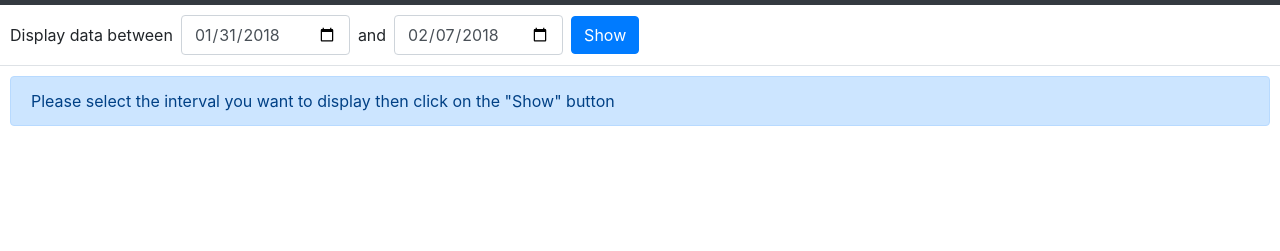
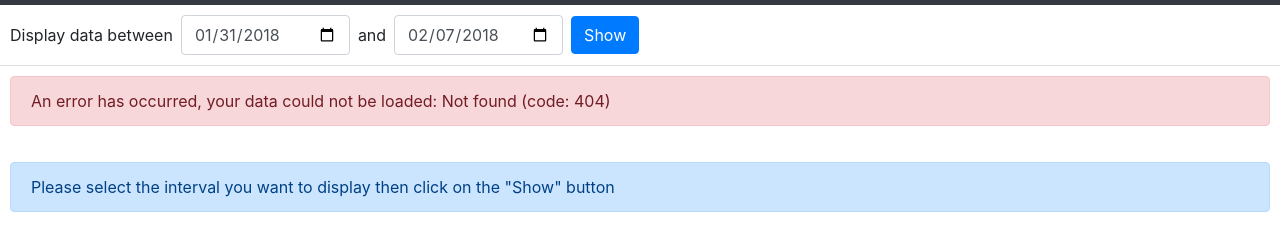
Before and after one commit to Chonne/voodoo-fullstack-hometask, a website: page app/index.html in a window 1280 px wide. Both pictures are taken after a click on the button "Show". Shown: the part 51-302 px from the top of the page. Drawn offline with nearby package versions, Linux system fonts and the light colour scheme; no server answers.

Commit message:
display errors

```diff
--- a/app/index.html
+++ b/app/index.html
@@ -58,7 +58,8 @@
   </section>
 
   <section id="msgContainer" class="d-none">
-
+    <div class="alert alert-danger" role="alert">
+    </div>
   </section>
 
   <section id="resultsContainer">
--- a/public/js/index.js
+++ b/public/js/index.js
@@ -4,6 +4,8 @@ const formFilterEl = document.getElementById('formFilter');
 const loaderEl = document.getElementById('loader');
 const dateStartEl = document.getElementById('dateStart');
 const dateEndEl = document.getElementById('dateEnd');
+const msgContainerEl = document.getElementById('msgContainer');
+const msgEl = msgContainerEl.querySelector('.alert');
 const headTotalEl = mainTableEl.querySelector('thead th.total');
 const tableFootEl = mainTableEl.querySelector('tfoot');
 const footTotalEl = tableFootEl.querySelector('tfoot td.total');
@@ -44,7 +46,7 @@ function fetchData(start, end) {
     })
     .catch(function(error) {
       postFetchData();
-      console.error(error);
+      displayError(error);
     });
 }
 
@@ -54,6 +56,7 @@ function preFetchData() {
   }
 
   loaderEl.classList.remove('d-none');
+  msgContainerEl.classList.add('d-none');
   mainTableEl.classList.add('loading');
 }
 
@@ -66,10 +69,27 @@ function postFetchData() {
   mainTableEl.classList.remove('loading');
 }
 
+function displayError(error) {
+  let msg = 'An error has occurred, your data could not be loaded: ';
+
+  if (error.response.data !== '' && typeof error.response.data === 'string') {
+    msg += error.response.data;
+  } else {
+    msg += 'Unknown reason';
+  }
+
+  msg += ` (code: ${error.response.status})`;
+
+  msgEl.innerHTML = msg;
+  msgContainerEl.classList.remove('d-none');
+  console.log(error);
+}
+
 function displayData(data) {
   clearTable();
 
-  mainTableCaption.innerHTML = `Showing data between ${dateStartEl.value} and ${dateEndEl.value}`;
+  // todo: show dates as locale string
+  mainTableCaption.innerHTML = `Showing data between ${data.start} and ${data.end}`;
 
   buildTHead(data.countries);
   buildTBody(data.apps, data.countries);
```
